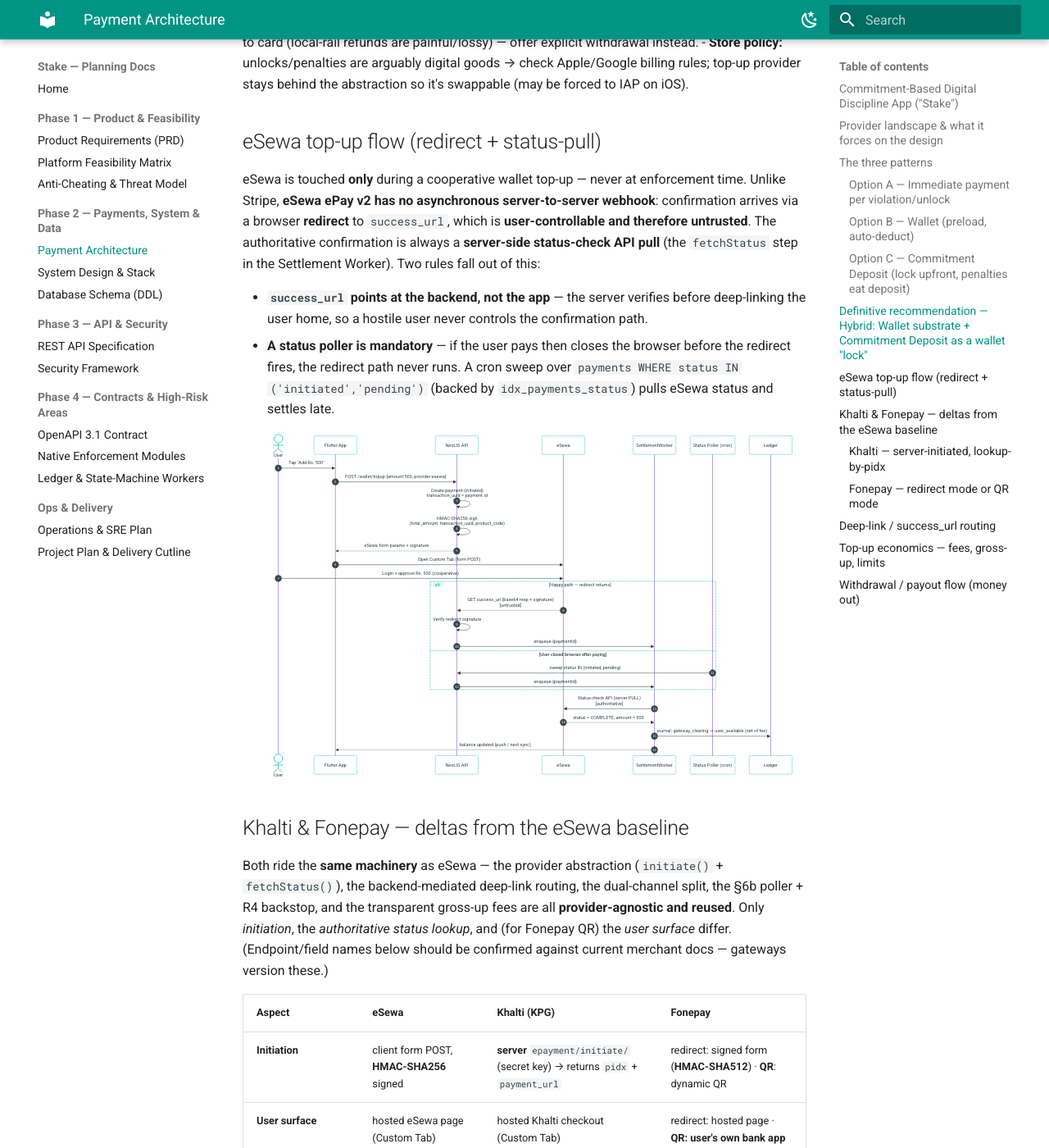
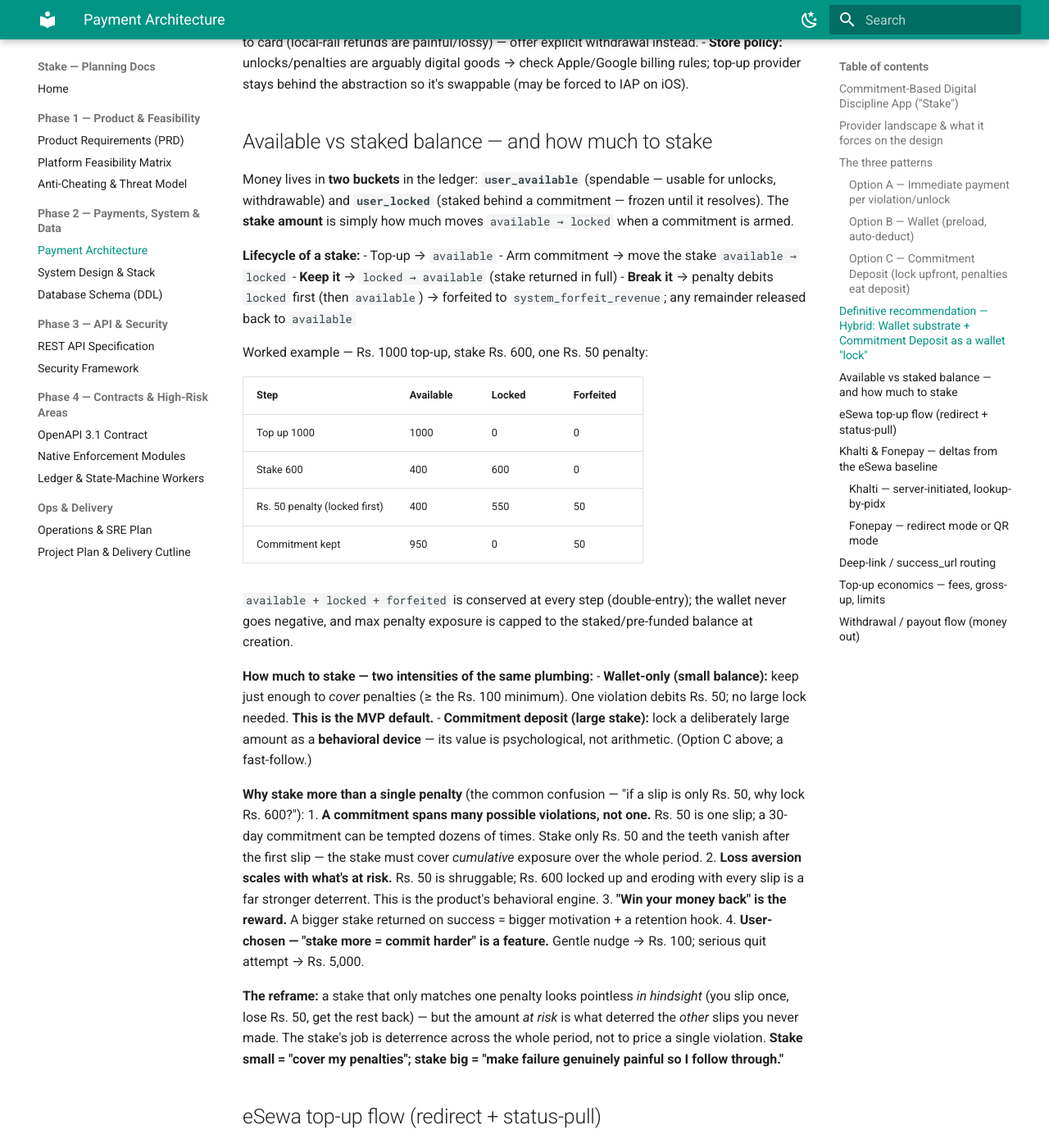
Before and after one commit to JEEVANRAWAL/stake-app-doc, an MkDocs documentation site: the page built from docs/payments/payment-architecture.md, in a window 1280 px wide and 1400 px high, scrolled down 2786 px. Shown: the whole window at 82% size. Built offline with MkDocs 1.6.1 and Material for MkDocs 9.7.7, drawn with Linux system fonts in a browser that asks for light colours.

Commit message:
Add available-vs-staked balance explainer + stake-sizing rationale to payment-architecture

```diff
--- a/docs/payments/payment-architecture.md
+++ b/docs/payments/payment-architecture.md
@@ -59,6 +59,53 @@
   `402 COMMITMENT_FUNDING_REQUIRED` with a top-up prompt. This is what gives "capture money up front" teeth.
 - **Returned (un-forfeited) deposit** goes back to *available balance*, **not** auto-refunded to card (local-rail refunds are painful/lossy) — offer explicit withdrawal instead.
 - **Store policy:** unlocks/penalties are arguably digital goods → check Apple/Google billing rules; top-up provider stays behind the abstraction so it's swappable (may be forced to IAP on iOS).
+
+## Available vs staked balance — and how much to stake
+
+Money lives in **two buckets** in the ledger: **`user_available`** (spendable — usable for unlocks,
+withdrawable) and **`user_locked`** (staked behind a commitment — frozen until it resolves). The **stake
+amount** is simply how much moves `available → locked` when a commitment is armed.
+
+**Lifecycle of a stake:**
+- Top-up → `available`
+- Arm commitment → move the stake `available → locked`
+- **Keep it** → `locked → available` (stake returned in full)
+- **Break it** → penalty debits `locked` first (then `available`) → forfeited to `system_forfeit_revenue`;
+  any remainder released back to `available`
+
+Worked example — Rs. 1000 top-up, stake Rs. 600, one Rs. 50 penalty:
+
+| Step | Available | Locked | Forfeited |
+|---|---|---|---|
+| Top up 1000 | 1000 | 0 | 0 |
+| Stake 600 | 400 | 600 | 0 |
+| Rs. 50 penalty (locked first) | 400 | 550 | 50 |
+| Commitment kept | 950 | 0 | 50 |
+
+`available + locked + forfeited` is conserved at every step (double-entry); the wallet never goes negative,
+and max penalty exposure is capped to the staked/pre-funded balance at creation.
+
+**How much to stake — two intensities of the same plumbing:**
+- **Wallet-only (small balance):** keep just enough to *cover* penalties (≥ the Rs. 100 minimum). One
+  violation debits Rs. 50; no large lock needed. **This is the MVP default.**
+- **Commitment deposit (large stake):** lock a deliberately large amount as a **behavioral device** — its
+  value is psychological, not arithmetic. (Option C above; a fast-follow.)
+
+**Why stake more than a single penalty** (the common confusion — "if a slip is only Rs. 50, why lock Rs. 600?"):
+1. **A commitment spans many possible violations, not one.** Rs. 50 is one slip; a 30-day commitment can be
+   tempted dozens of times. Stake only Rs. 50 and the teeth vanish after the first slip — the stake must
+   cover *cumulative* exposure over the whole period.
+2. **Loss aversion scales with what's at risk.** Rs. 50 is shruggable; Rs. 600 locked up and eroding with
+   every slip is a far stronger deterrent. This is the product's behavioral engine.
+3. **"Win your money back" is the reward.** A bigger stake returned on success = bigger motivation + a
+   retention hook.
+4. **User-chosen — "stake more = commit harder" is a feature.** Gentle nudge → Rs. 100; serious quit
+   attempt → Rs. 5,000.
+
+**The reframe:** a stake that only matches one penalty looks pointless *in hindsight* (you slip once, lose
+Rs. 50, get the rest back) — but the amount *at risk* is what deterred the *other* slips you never made. The
+stake's job is deterrence across the whole period, not to price a single violation. **Stake small = "cover
+my penalties"; stake big = "make failure genuinely painful so I follow through."**
 
 ## eSewa top-up flow (redirect + status-pull)
 
```
